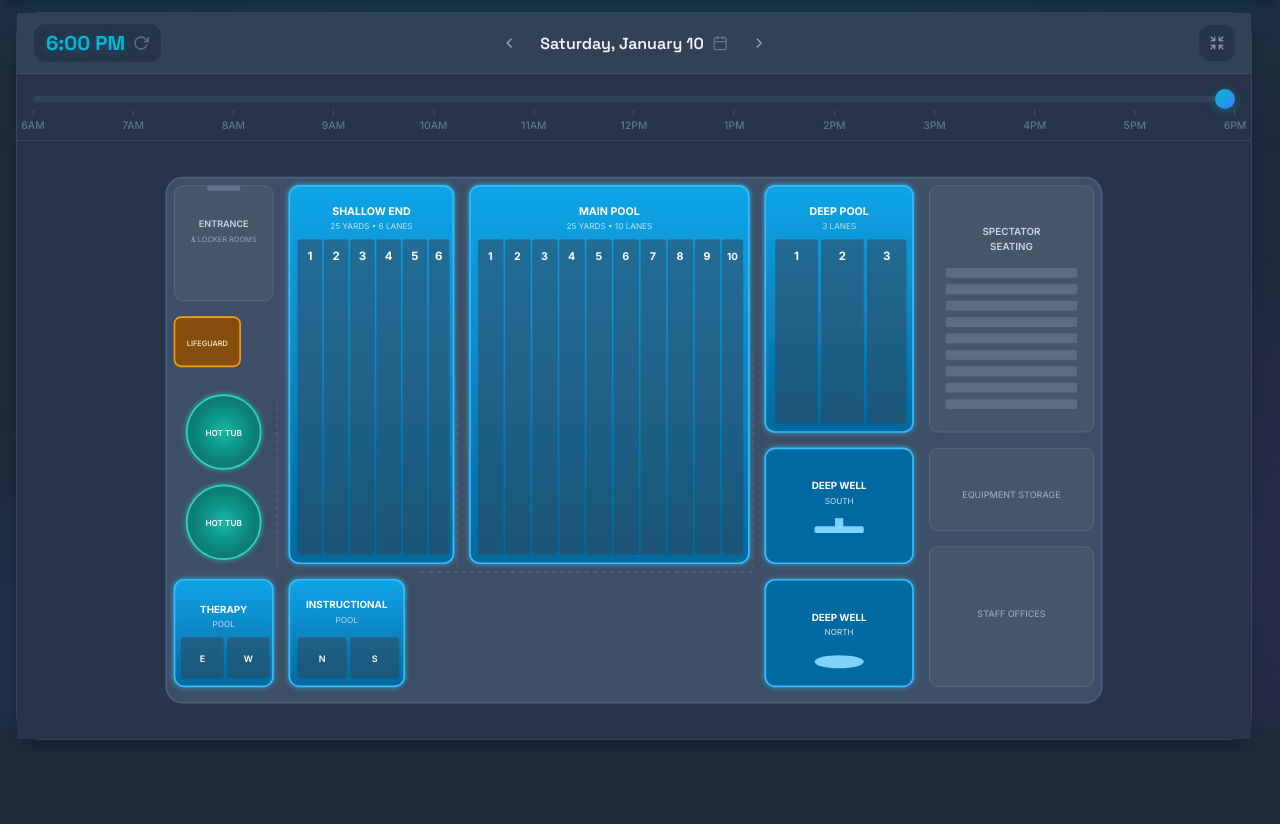
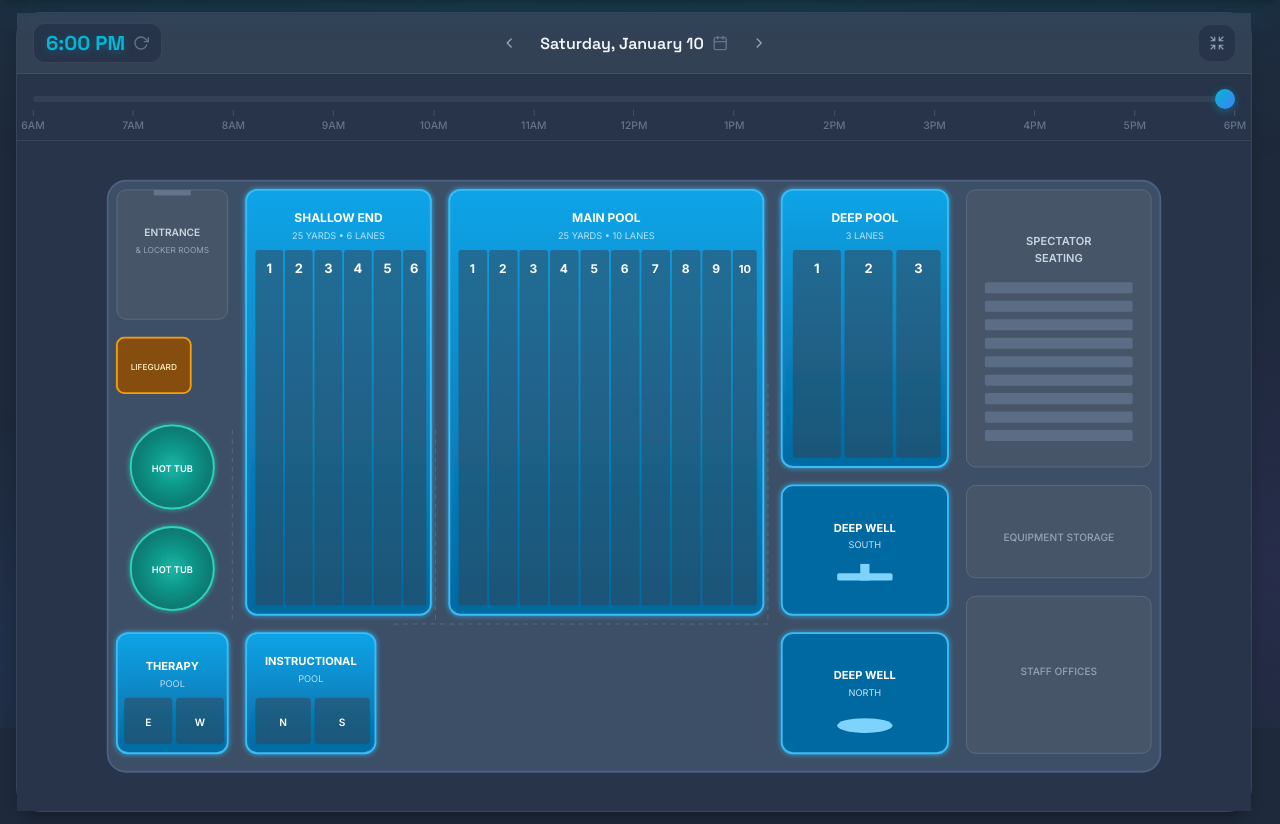
Before and after one commit to otterholte/PoolScheduleVisualizer, a plain HTML site: page index.html in a window 1280 px wide. Both pictures are taken after a click on the button 957 px from the left and 115 px from the top of the page. Shown: the part 72-896 px from the top of the page. Before the commit the page ends 824 px from the top, so only its background shows below. Drawn offline with Linux system fonts and the light colour scheme.

Commit message:
Expand floorplan to full viewport height when legend is hidden

```diff
--- a/css/style.css
+++ b/css/style.css
@@ -270,6 +270,10 @@ body::before {
   display: flex;
   flex-direction: column;
   height: calc(100vh - 72px);
+}
+
+.floorplan-section--expanded {
+  height: 100vh;
 }
 
 /* ==========================================
--- a/js/app.js
+++ b/js/app.js
@@ -157,6 +157,8 @@ class PoolScheduleApp {
   toggleLegend() {
     this.elements.legendSidebar.classList.toggle('legend-sidebar--hidden');
     this.elements.legendToggle.classList.toggle('legend-toggle--collapsed');
+    // Expand floorplan to full height when legend is hidden
+    document.querySelector('.floorplan-section').classList.toggle('floorplan-section--expanded');
   }
 
   toggleActivityFilter(activityId) {
```
